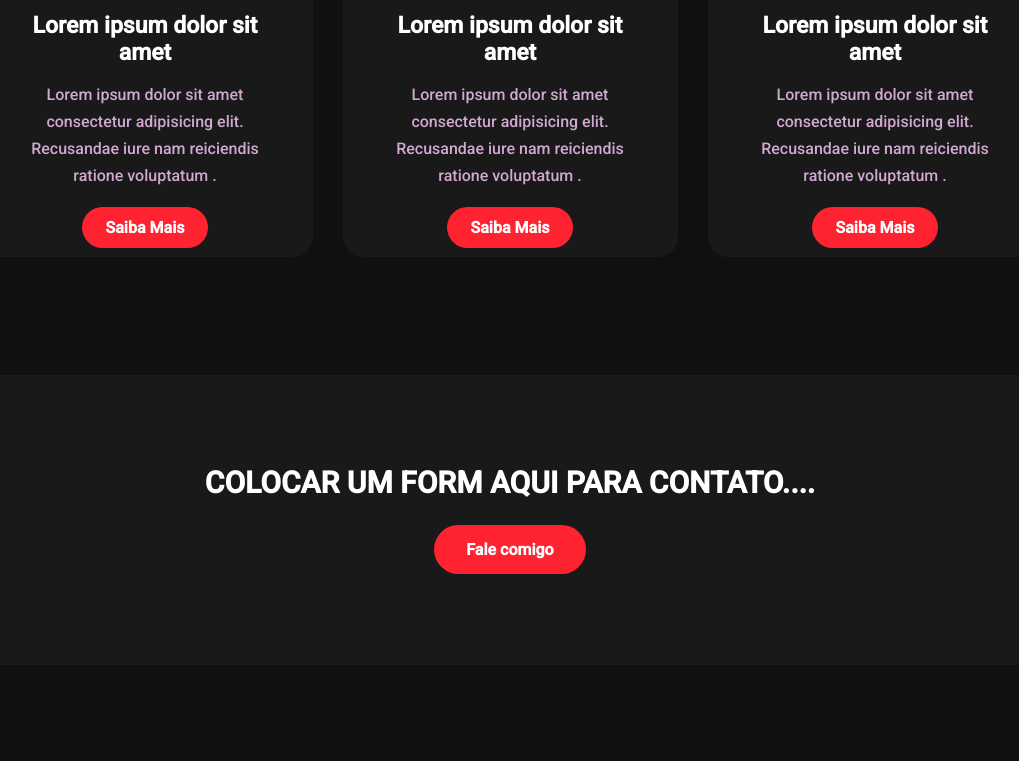
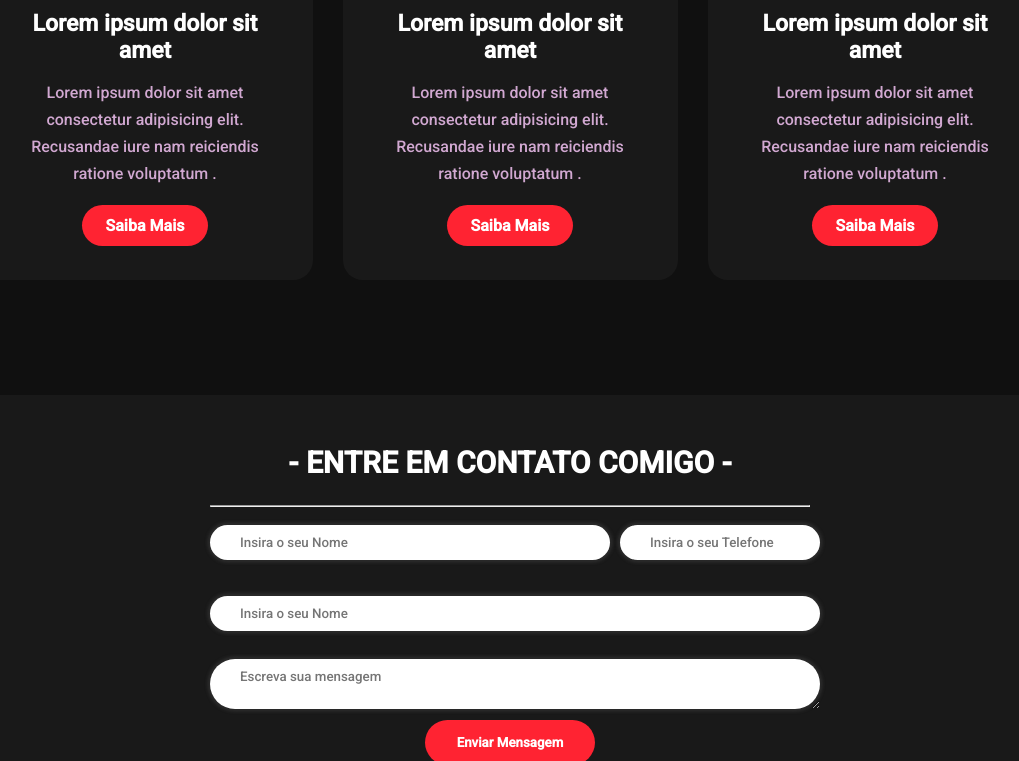
Before and after one commit to GabrielGarcia190/Meu-Portifolio, a plain HTML site: page Meu Portifolio/index.html in a window 1280 px wide. Shown: the part 2011-2772 px from the top of the page, without its empty margins (130-1149 px from the left). Drawn offline with Linux system fonts and the light colour scheme.

Commit message:
Adicionando o form de contao ao projeto

```diff
--- a/Meu Portifolio/index.html
+++ b/Meu Portifolio/index.html
@@ -30,19 +30,19 @@
         </nav>
         <div class="content">
             <h4>Olá, Meu Nome é</h4>
-            <h1>Gabriel <span>Garcia</span></h1>
+            <h1>Gabriel<span>Garcia</span></h1>
             <h3>Eu sou o Batman.</h3>
             <div class="newslatter">
                 <form>
-                    <input type="e-mail" name="e-mail" id="e-mail" placeholder="Digite seu e-mail">
-                    <input type="submit" name="enviar" value="Vamos Começar">
+                    <input type="e-mail" name="e-mail" id="e-mail" placeholder="Digite o que você procura">
+                    <input type="submit" name="enviar" value="Buscar">
                 </form>
             </div>
         </div>
     </div>
     <section class="sobre">
         <div class="main">
-            <img src="Img/imagem2.jpg" alt="">
+            <img src="Img/imagem2.jpg" alt="...">
             <div class="sobre-texto">
                 <h2>Sobre mim </h2>
                 <h5> Lorasd asda <span>sda rkmams</span></h5>
@@ -59,7 +59,7 @@
 
         <div class="box">
             <div class="card">
-                <i class="fas fa-bars"></i>
+                <i class="fa-solid fa-bandage"></i>
                 <h5>Lorem ipsum dolor sit amet</h5>
                 <div class="pra">
                     <p>Lorem ipsum dolor sit amet consectetur adipisicing elit. Recusandae iure nam reiciendis ratione
@@ -99,14 +99,30 @@
     </div>
 
 
-    <div class="contato"><!-- COLOCAR UM FORM AQUI PAR CONTATO-->
-        <p> COLOCAR UM FORM AQUI PARA CONTATO....</p>
-        <a href="#"" class=" button-two">Fale comigo</a>
-    </div>
+    <form class="contato">
+        <p class="title"> - ENTRE EM CONTATO COMIGO -</p>
+        <hr width="600px">
+        <div class="nome" style=" display: flex; align-items: center; justify-content: start;">
+            <input class="texto" type="text" style="width: 400px;" placeholder="Insira o seu Nome"
+                aria-label="default input example" value="">
+            <input class="texto" type="text" id="nome" style=" width: 200px" placeholder="Insira o seu Telefone"
+                aria-label="default input example" id="nome">
+        </div>
+        <div class="nome" style=" display: flex; align-items: center; justify-content: start;">
+            <input class="texto" type="text" style="width: 610px;" placeholder="Insira o seu Nome"
+                aria-label="default input example">
+        </div>
+        <div class="nome" style="display: flex; align-items: center; justify-content: start;">
+        <textarea class="texto" placeholder="Escreva sua mensagem" style="width: 610px;"></textarea>
+        </div>
+
+        <button type="submit" href="#"" class=" button-two" onclick="enviar()" style="margin-bottom: 10px;">Enviar Mensagem    </button>
+    </form>
 
     <footer>
         <p>Gabriel Garcia</p>
-        <p>Lorem ipsum dolor sit amet consectetur, adipisicing elit. Id tenetur distinctio suscipit at quibusdam? Sunt:</p>
+        <p>Lorem ipsum dolor sit amet consectetur, adipisicing elit. Id tenetur distinctio suscipit at quibusdam? Sunt:
+        </p>
         <div class="social">
             <a href="#"><i class="fa-brands fa-facebook"></i></a>
             <a href="#"><i class="fa-brands fa-instagram"></i></a>
--- a/Meu Portifolio/style.css
+++ b/Meu Portifolio/style.css
@@ -103,7 +103,6 @@ h4 {
     width: 100%;
     padding: 14px 130px 14px 15px;
     border: 2px solid rgb(255, 35, 50);
-    ;
     outline: none;
     border-radius: 30px;
 }
@@ -210,10 +209,10 @@ button:hover {
 }
 
 .card {
-    height: 365px;
+    height: 390px;
     width: 335px;
-    padding: 20px 35px;
-    background: #191919;
+    padding: 20px 35px 20px 35px;
+    background:#191919;
     border-radius: 20px;
     margin: 15px;
     position: relative;
@@ -261,19 +260,39 @@ h5 {
 
 .contato {
     width: 100%;
-    height: 290px;
+    height: 380px;
     background: #191919;
     display: flex;
     align-items: center;
     flex-direction: column;
-    justify-content: center;
+    justify-content: flex-start;
 }
 
-.contato p {
+.contato .nome .texto {
+    outline: none;
+    border: none;
+    padding: 10px 30px;
+    border-radius: 30px;
+    display: flex;
+    align-items: flex-start;
+    justify-content: start;
+    color:black;
+    text-decoration: black;
+    margin-left: 10px;
+    box-shadow: 0px 0px 5px #000, 0px 0px 5px #858585;
+    top: 6px;
+    right: 6px;
+}
+
+.contato .title {
     color: white;
     font-size: 30px;
     font-weight: bold;
     margin-bottom: 25px;
+    padding-top: 50px;
+    text-align: center;
+    display: flex;
+    justify-content: center;
 }
 
 .contato .button-two {
@@ -285,6 +304,7 @@ h5 {
     padding: 13px 30px;
     border-radius: 30px;
     transition: .4s;
+    align-items: center;
 }
 
 .contato .button-two:hover {
@@ -348,3 +368,8 @@ footer p:nth-child(2) {
     bottom: 35px;
     font-size: 14px;
 }
+
+.nome {
+    border-radius: 50%;
+    height: 1000px;
+}
```
Also changed, not shown: Meu Portifolio/Img/map-image.png (added), Meu Portifolio/main.js (added).
